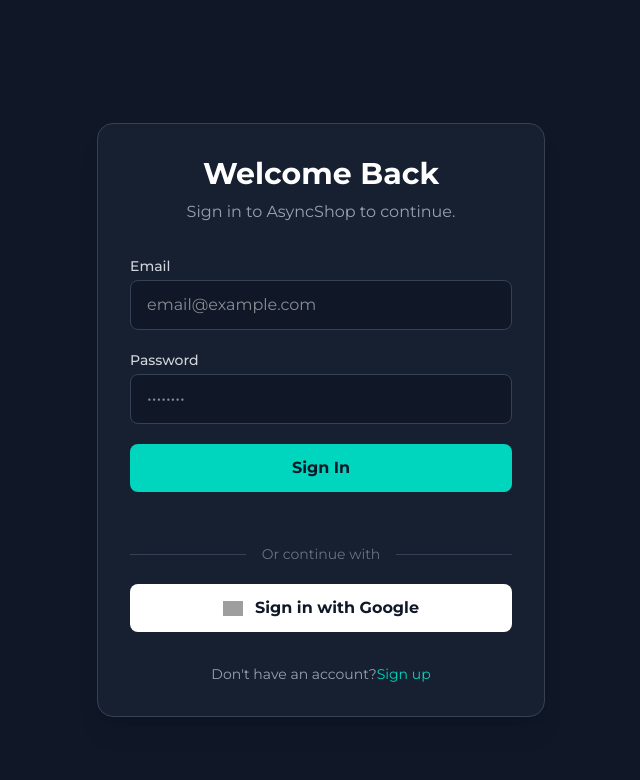
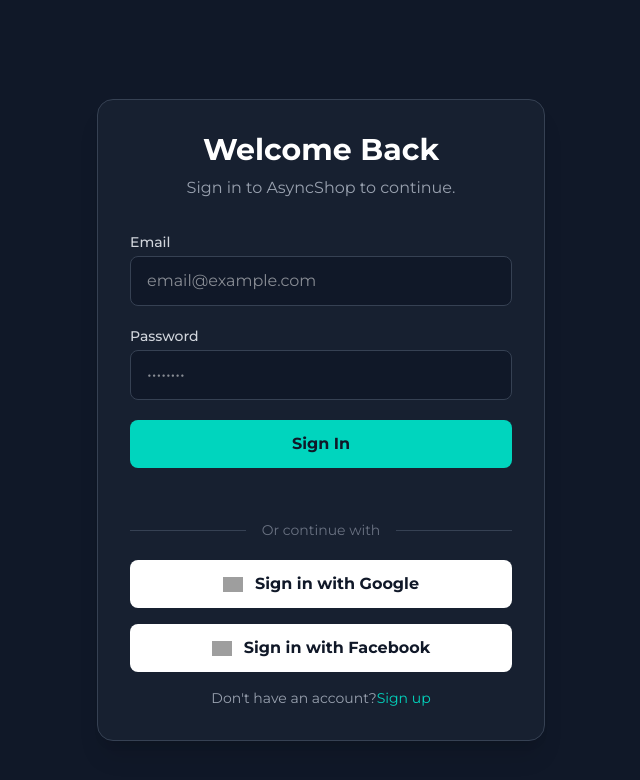
Before and after one commit to YoussefHanna64-bit/NEXT-AsyncShop, a Next.js app: page /login in a window 1280 px wide. Shown: the top 780 px of the page, without its empty margins (319-959 px from the left). Built offline with nearby package versions, Linux system fonts and the light colour scheme; grey boxes are pictures that could not be loaded.

Commit message:
Feat: add Facebook sign-in option and update login page with Facebook button

```diff
--- a/next.config.ts
+++ b/next.config.ts
@@ -16,6 +16,12 @@
         port: "",
         pathname: "/**",
       },
+      {
+        protocol: "https",
+        hostname: "platform-lookaside.fbsbx.com",
+        port: "",
+        pathname: "/**",
+      },
     ],
   },
 };
--- a/src/app/(auth)/login/page.tsx
+++ b/src/app/(auth)/login/page.tsx
@@ -100,7 +100,21 @@
           Sign in with Google
         </button>
 
-        <p className="mt-8 text-center text-sm text-gray-400">
+        <button
+          onClick={() => signIn("facebook", { callbackUrl: "/" })}
+          className="my-4 w-full flex items-center justify-center gap-3 bg-white text-gray-900 font-bold py-3 rounded-lg hover:bg-gray-200 transition-colors"
+        >
+          <Image
+            src="https://authjs.dev/img/providers/facebook.svg"
+            alt="Facebook Logo"
+            width={20}
+            height={20}
+            className="object-contain"
+          />
+          Sign in with Facebook
+        </button>
+
+        <p className="mx-8 text-center text-sm text-gray-400">
           Don't have an account?
           <Link href="/register" className="text-teal-400 hover:underline">
             Sign up
--- a/src/services/auth.ts
+++ b/src/services/auth.ts
@@ -2,6 +2,7 @@
 import Google from "next-auth/providers/google";
 import { clientPromise } from "./mongodb";
 import { MongoDBAdapter } from "@auth/mongodb-adapter";
+import Facebook from "next-auth/providers/facebook";
 
 export const authConfig: NextAuthOptions = {
   adapter: MongoDBAdapter(clientPromise),
@@ -9,6 +10,10 @@
     Google({
       clientId: process.env.GOOGLE_CLIENT_ID as string,
       clientSecret: process.env.GOOGLE_CLIENT_SECRET as string,
+    }),
+    Facebook({
+      clientId: process.env.FACEBOOK_CLIENT_ID as string,
+      clientSecret: process.env.FACEBOOK_CLIENT_SECRET as string,
     }),
   ],
   pages: {
```
